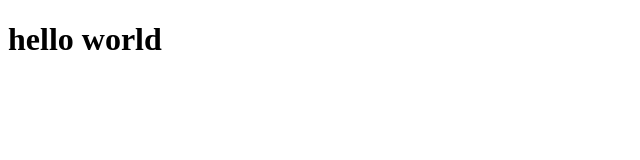
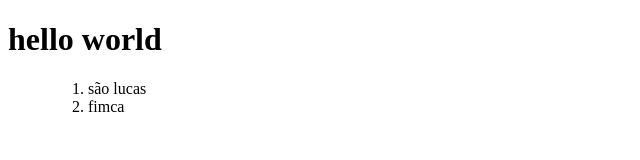
Before and after one commit to GustavoGCM/Aulas_GitHub, a plain HTML site: page index.html in a window 1280 px wide. Shown: the whole page, without its empty margins (0-640 px from the left). Drawn offline with Linux system fonts and the light colour scheme.

Commit message:
adicionando lista

```diff
--- a/index.html
+++ b/index.html
@@ -8,5 +8,15 @@
 </head>
 <body>
     <h1>hello world</h1>
+    <ul>
+        <ol>
+            <li>
+                são lucas
+            </li>
+            <li>
+                fimca
+            </li>
+        </ol>
+    </ul>
 </body>
 </html>
```
